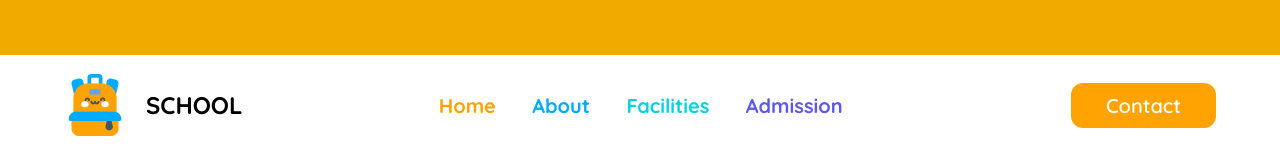
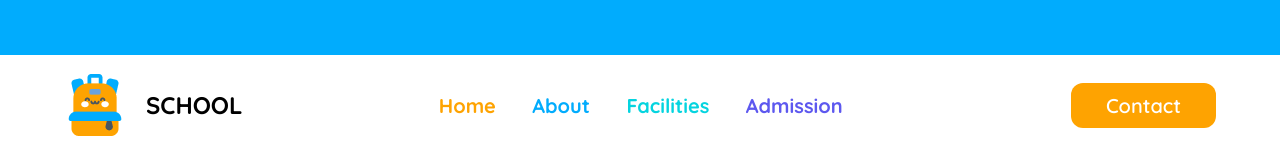
Before and after one commit to SiamunShakib/PH-2nd-Assignment-kids-school, a plain HTML site: page index.html in a window 1280 px wide. Shown: the top 160 px of the page. Drawn offline with Linux system fonts and the light colour scheme.

Commit message:
changing marquee color

```diff
--- a/style.css
+++ b/style.css
@@ -36,7 +36,7 @@ body{
 }
 
 marquee{
-    background-color: #F0AA00;
+    background-color:#01ACFD;
     padding: 15px 0px;
     color: white;
     font-size: 20px;
```
